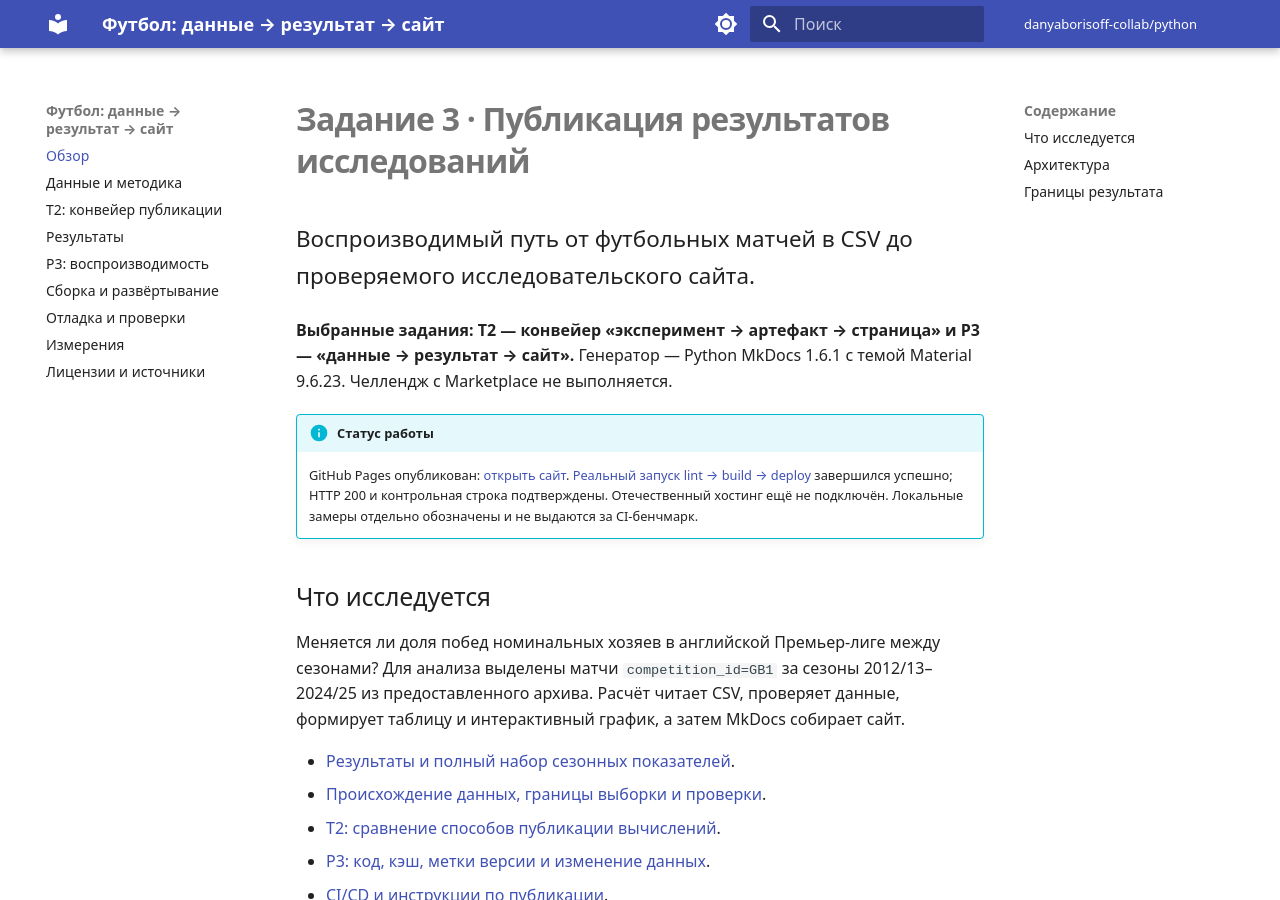
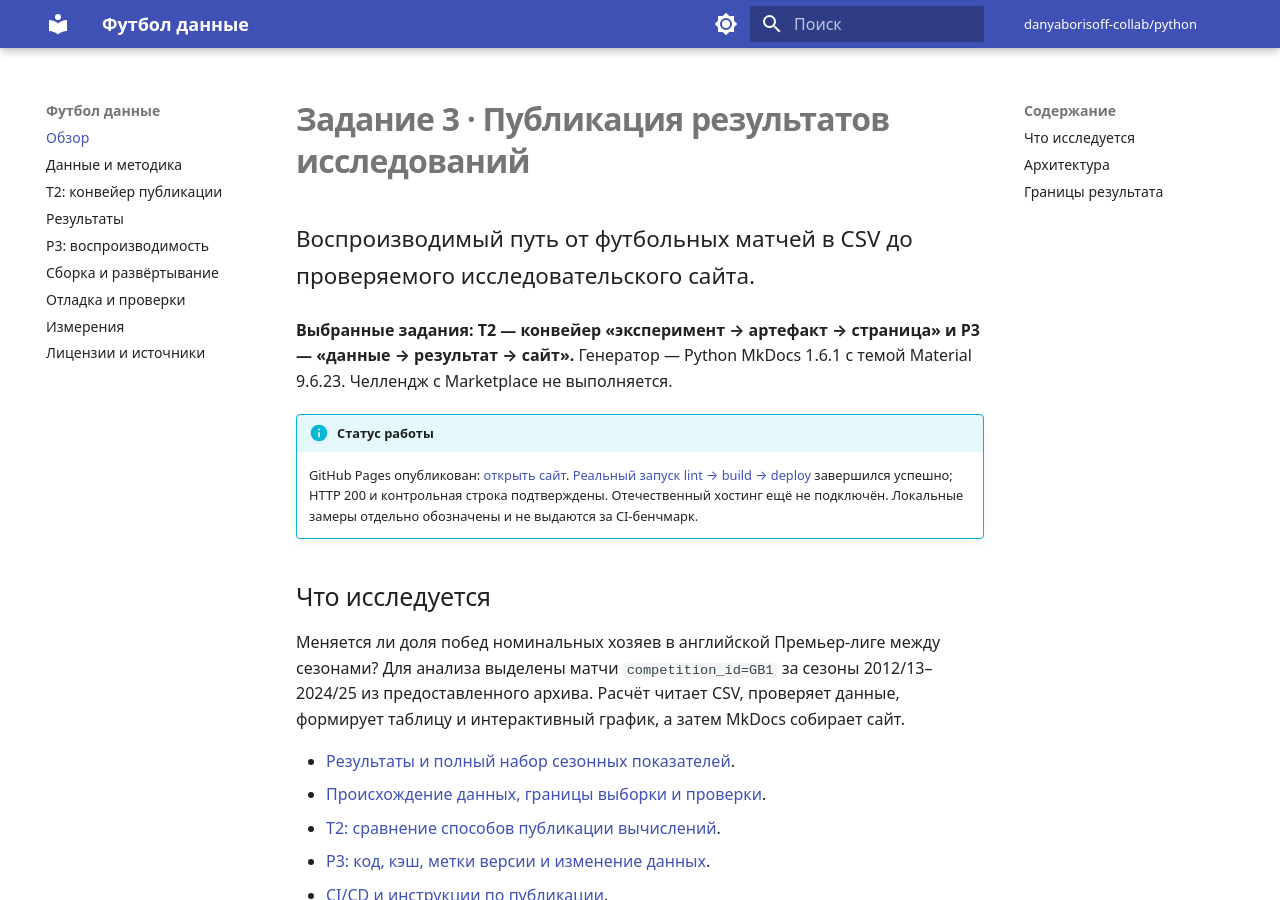
Before and after one commit to danyaborisoff-collab/python, an MkDocs documentation site: the page built from docs/index.md, in a window 1280 px wide and 900 px high. Built offline with MkDocs 1.6.1 and Material for MkDocs 9.7.7, drawn with Linux system fonts in a browser that asks for light colours.

Commit message:
style: shorten displayed site name to Футбол данные

```diff
--- a/mkdocs.yml
+++ b/mkdocs.yml
@@ -1,4 +1,4 @@
-site_name: 'Футбол: данные → результат → сайт'
+site_name: 'Футбол данные'
 site_description: 'Задание 3. Исследование T2 и воспроизводимый эксперимент P3 на футбольном датасете.'
 site_url: !ENV [MKDOCS_SITE_URL, 'https://danyaborisoff-collab.github.io/python/']
 repo_url: https://github.com/danyaborisoff-collab/python
```
